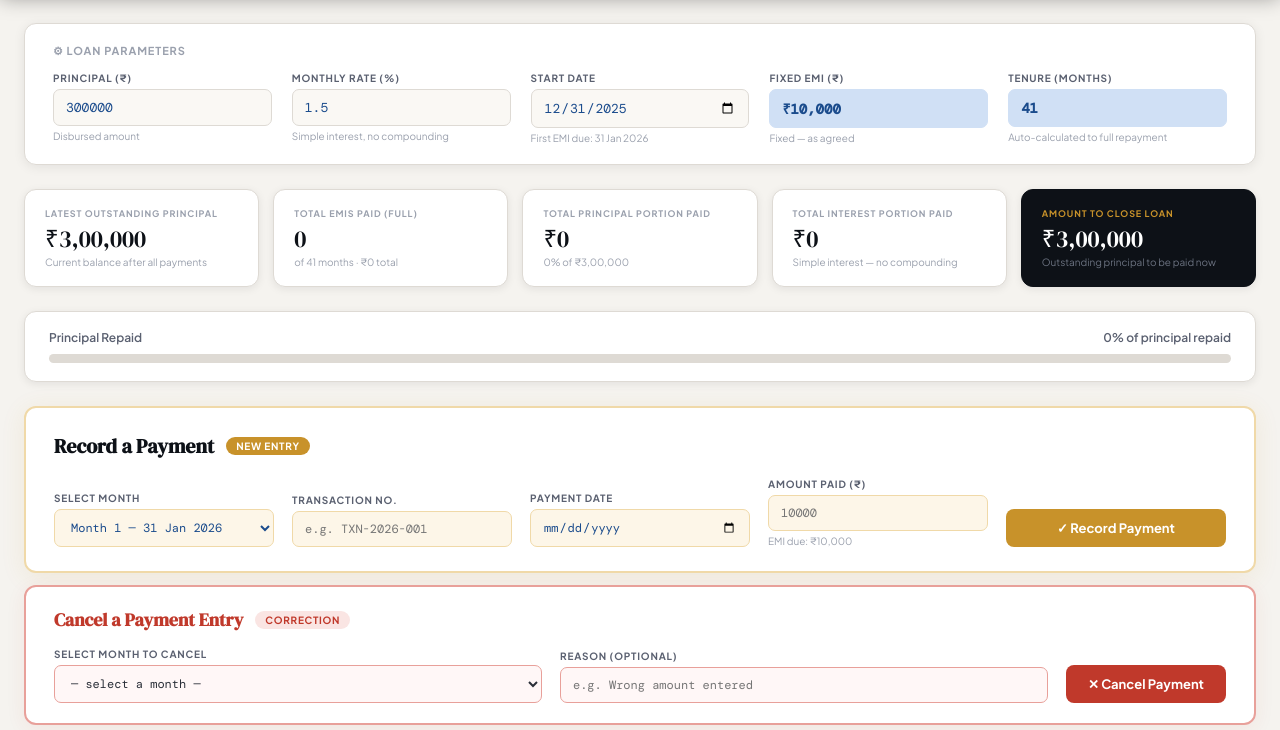
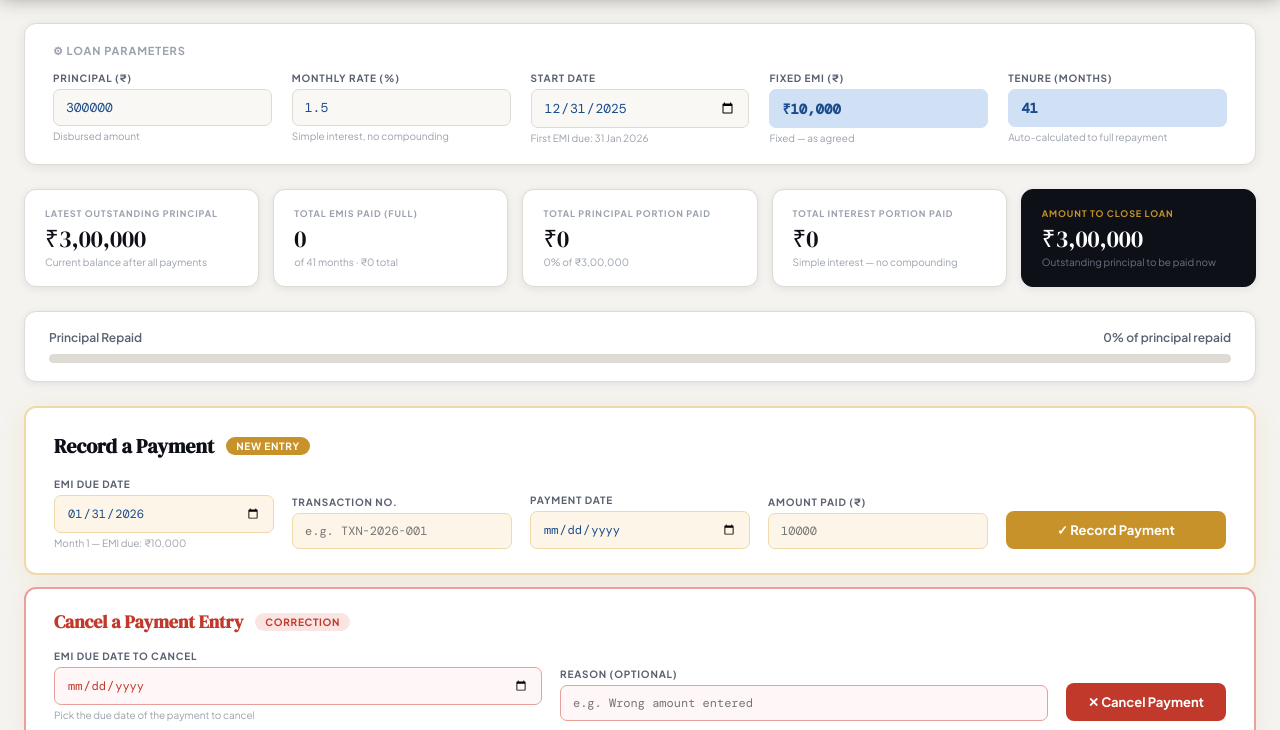
Before and after one commit to srini032026/loan-ledger, a plain HTML site: page index.html in a window 1280 px wide. Shown: the part 69-799 px from the top of the page. Drawn offline with nearby package versions, Linux system fonts and the light colour scheme.

Commit message:
index.html

```diff
--- a/index.html
+++ b/index.html
@@ -210,8 +210,9 @@ tfoot td:first-child{text-align:center;font-family:'Plus Jakarta Sans',sans-seri
     </div>
     <div class="entry-form">
       <div class="field">
-        <label>Select Month</label>
-        <select id="entryMonth"></select>
+        <label>EMI Due Date</label>
+        <input type="date" id="entryMonth" oninput="updateEmiHint()"/>
+        <div class="hint" id="emiHintEntry">Pick the EMI due date from the calendar</div>
       </div>
       <div class="field">
         <label>Transaction No.</label>
@@ -224,7 +225,6 @@ tfoot td:first-child{text-align:center;font-family:'Plus Jakarta Sans',sans-seri
       <div class="field">
         <label>Amount Paid (₹)</label>
         <input type="number" id="entryAmt" placeholder="10000" min="0"/>
-        <div class="hint" id="emiHintEntry"></div>
       </div>
       <div class="field">
         <label>&nbsp;</label>
@@ -242,8 +242,9 @@ tfoot td:first-child{text-align:center;font-family:'Plus Jakarta Sans',sans-seri
     </div>
     <div class="cancel-form">
       <div class="field">
-        <label>Select Month to Cancel</label>
-        <select id="cancelMonth"></select>
+        <label>EMI Due Date to Cancel</label>
+        <input type="date" id="cancelMonth" oninput="updateCancelHint()"/>
+        <div class="hint" id="cancelHint">Pick the due date of the payment to cancel</div>
       </div>
       <div class="field">
         <label>Reason (optional)</label>
@@ -401,72 +402,116 @@ function compute() {
   return out;
 }
 
-// ── DROPDOWNS ──────────────────────────────────────────────────────────────
-function populateDropdowns() {
+// ── DATE → MONTH INDEX RESOLUTION ─────────────────────────────────────────
+// Returns 0-based index of the schedule month whose due date matches dateStr,
+// or -1 if not found. Matches on year+month (day-tolerant ±3 days).
+function dateToMonthIdx(dateStr) {
+  if (!dateStr) return -1;
   const { n, sd } = getConfig();
-  const entSel = document.getElementById('entryMonth');
-  const canSel = document.getElementById('cancelMonth');
-  const prevE  = entSel.value;
-  const prevC  = canSel.value;
-
-  entSel.innerHTML = '';
-  canSel.innerHTML = '<option value="">— select a month —</option>';
-
+  const picked = new Date(dateStr + 'T00:00:00');
   for (let i = 0; i < n; i++) {
     const due = addMonths(sd, i + 1);
-    const r   = rows[i];
-    const hasPay = !r.cancelled && parseFloat(r.amtPaid) > 0;
-    const isCancelled = r.cancelled;
+    const diffDays = Math.abs((due - picked) / 86400000);
+    if (diffDays <= 3) return i;           // within 3 days → same instalment
+  }
+  // Fallback: match by same year+month
+  for (let i = 0; i < n; i++) {
+    const due = addMonths(sd, i + 1);
+    if (due.getFullYear() === picked.getFullYear() &&
+        due.getMonth()    === picked.getMonth()) return i;
+  }
+  return -1;
+}
 
-    // Entry dropdown: all months
-    const optE = document.createElement('option');
-    optE.value = i;
-    optE.textContent = `Month ${i+1} — ${fmtD(due)}${hasPay ? ' ✓' : isCancelled ? ' ✕' : ''}`;
-    entSel.appendChild(optE);
+// Build a lookup: "YYYY-MM-DD" → index, for setting min/max on pickers
+function buildDueDateMap() {
+  const { n, sd } = getConfig();
+  const map = {};
+  for (let i = 0; i < n; i++) {
+    const due = addMonths(sd, i + 1);
+    map[due.toISOString().slice(0, 10)] = i;
+  }
+  return map;
+}
 
-    // Cancel dropdown: only months with a payment recorded
-    if (hasPay) {
-      const optC = document.createElement('option');
-      optC.value = i;
-      optC.textContent = `Month ${i+1} — ${fmtD(due)} (₹${parseFloat(r.amtPaid).toLocaleString('en-IN')})`;
-      canSel.appendChild(optC);
-    }
+// Set min/max on both date pickers to the loan's date range
+function setupDatePickers() {
+  const { n, sd } = getConfig();
+  const first = addMonths(sd, 1).toISOString().slice(0, 10);
+  const last  = addMonths(sd, n).toISOString().slice(0, 10);
+  document.getElementById('entryMonth').min = first;
+  document.getElementById('entryMonth').max = last;
+  document.getElementById('cancelMonth').min = first;
+  document.getElementById('cancelMonth').max = last;
+
+  // Default entry picker to first unpaid month's due date
+  const firstUnpaid = rows.findIndex(r => !(parseFloat(r.amtPaid) > 0) && !r.cancelled);
+  const defaultIdx  = firstUnpaid >= 0 ? firstUnpaid : 0;
+  const defaultDue  = addMonths(sd, defaultIdx + 1).toISOString().slice(0, 10);
+  if (!document.getElementById('entryMonth').value) {
+    document.getElementById('entryMonth').value = defaultDue;
   }
-
-  // Restore or default
-  if (prevE !== '' && parseInt(prevE) < n) entSel.value = prevE;
-  else {
-    const firstUnpaid = rows.findIndex(r => !(parseFloat(r.amtPaid) > 0) && !r.cancelled);
-    entSel.value = firstUnpaid >= 0 ? firstUnpaid : 0;
-  }
-  if (prevC !== '' && parseInt(prevC) < n) canSel.value = prevC;
-
-  // Update EMI hint for selected month
-  updateEmiHint();
 }
 
 function updateEmiHint() {
-  const idx = parseInt(document.getElementById('entryMonth').value);
-  const { n } = getConfig();
+  const dateVal = document.getElementById('entryMonth').value;
+  const hint    = document.getElementById('emiHintEntry');
+  const idx     = dateToMonthIdx(dateVal);
+  if (idx < 0) {
+    hint.textContent = dateVal ? '⚠ Date does not match any EMI due date' : 'Pick the EMI due date from the calendar';
+    hint.style.color = dateVal ? 'var(--red)' : '';
+    return;
+  }
   const schedule = compute();
-  if (!schedule[idx]) return;
   const s = schedule[idx];
-  const hint = document.getElementById('emiHintEntry');
-  hint.textContent = `EMI due: ₹${s.emiDue.toLocaleString('en-IN')}${s.isFinal ? ' (final — residual)' : ''}`;
+  hint.style.color = '';
+  hint.textContent = `Month ${s.month} — EMI due: ₹${s.emiDue.toLocaleString('en-IN')}${s.isFinal ? ' (final — residual amount)' : ''}${s.paid > 0 && !s.cancelled ? ' · already recorded ✓' : ''}`;
+}
+
+function updateCancelHint() {
+  const dateVal = document.getElementById('cancelMonth').value;
+  const hint    = document.getElementById('cancelHint');
+  const idx     = dateToMonthIdx(dateVal);
+  if (idx < 0) {
+    hint.textContent = dateVal ? '⚠ Date does not match any EMI due date' : 'Pick the due date of the payment to cancel';
+    hint.style.color = dateVal ? 'var(--red)' : '';
+    return;
+  }
+  const r = rows[idx];
+  const { sd } = getConfig();
+  const due = addMonths(sd, idx + 1);
+  hint.style.color = '';
+  if (r.cancelled) {
+    hint.textContent = `Month ${idx+1} — already cancelled`;
+    hint.style.color = 'var(--ink4)';
+  } else if (parseFloat(r.amtPaid) > 0) {
+    hint.textContent = `Month ${idx+1} (due ${fmtD(due)}) — recorded ₹${parseFloat(r.amtPaid).toLocaleString('en-IN')} · will be cancelled`;
+    hint.style.color = 'var(--red)';
+  } else {
+    hint.textContent = `Month ${idx+1} — no payment recorded for this month`;
+    hint.style.color = 'var(--ink4)';
+  }
+}
+
+function populateDropdowns() {
+  setupDatePickers();
+  updateEmiHint();
+  updateCancelHint();
 }
 
 // ── RECORD PAYMENT ─────────────────────────────────────────────────────────
 function recordPayment() {
-  const idx     = parseInt(document.getElementById('entryMonth').value);
-  const txnNo   = document.getElementById('entryTxn').value.trim();
-  const payDate = document.getElementById('entryDate').value;
-  const amtRaw  = document.getElementById('entryAmt').value.trim();
-  const amt     = parseFloat(amtRaw);
+  const dueDateVal = document.getElementById('entryMonth').value;
+  const txnNo      = document.getElementById('entryTxn').value.trim();
+  const payDate    = document.getElementById('entryDate').value;
+  const amtRaw     = document.getElementById('entryAmt').value.trim();
+  const amt        = parseFloat(amtRaw);
+  const idx        = dateToMonthIdx(dueDateVal);
 
-  if (!payDate)                    { showMsg('entryMsg','error','Please enter a payment date.'); return; }
-  if (!amtRaw||isNaN(amt)||amt<=0) { showMsg('entryMsg','error','Please enter a valid amount.'); return; }
+  if (!dueDateVal || idx < 0) { showMsg('entryMsg','error','Please select a valid EMI due date from the calendar.'); return; }
+  if (!payDate)                { showMsg('entryMsg','error','Please enter the payment date.'); return; }
+  if (!amtRaw||isNaN(amt)||amt<=0) { showMsg('entryMsg','error','Please enter a valid amount paid.'); return; }
 
-  // If month was previously cancelled, uncancel it
   rows[idx] = { txnNo, payDate, amtPaid: amt, cancelled: false, cancelReason: '' };
 
   document.getElementById('entryTxn').value  = '';
@@ -479,26 +524,38 @@ function recordPayment() {
 
   render();
 
-  // Advance to next unpaid
-  const nextUnpaid = rows.findIndex((r,i) => i > idx && !(parseFloat(r.amtPaid)>0) && !r.cancelled);
-  if (nextUnpaid >= 0) document.getElementById('entryMonth').value = nextUnpaid;
+  // Advance entry picker to next unpaid month's due date
+  const nextUnpaid = rows.findIndex((r, i) => i > idx && !(parseFloat(r.amtPaid) > 0) && !r.cancelled);
+  if (nextUnpaid >= 0) {
+    document.getElementById('entryMonth').value = addMonths(sd, nextUnpaid + 1).toISOString().slice(0, 10);
+    updateEmiHint();
+  }
 }
 
 // ── CANCEL PAYMENT ─────────────────────────────────────────────────────────
 function cancelPayment() {
-  const idxStr = document.getElementById('cancelMonth').value;
-  if (!idxStr) { showMsg('cancelMsg','error','Please select a month to cancel.'); return; }
-  const idx    = parseInt(idxStr);
-  const reason = document.getElementById('cancelReason').value.trim();
+  const dueDateVal = document.getElementById('cancelMonth').value;
+  const reason     = document.getElementById('cancelReason').value.trim();
+  const idx        = dateToMonthIdx(dueDateVal);
 
-  if (!confirm(`Cancel payment for Month ${idx+1}? The ledger will recalculate from this month onwards.`)) return;
+  if (!dueDateVal || idx < 0) { showMsg('cancelMsg','error','Please select a valid EMI due date from the calendar.'); return; }
+
+  const r = rows[idx];
+  if (r.cancelled)              { showMsg('cancelMsg','error',`Month ${idx+1} is already cancelled.`); return; }
+  if (!(parseFloat(r.amtPaid) > 0)) { showMsg('cancelMsg','error',`Month ${idx+1} has no payment recorded — nothing to cancel.`); return; }
+
+  const { sd } = getConfig();
+  const due = addMonths(sd, idx + 1);
+  if (!confirm(`Cancel payment for Month ${idx+1} (due ${fmtD(due)}, ₹${parseFloat(r.amtPaid).toLocaleString('en-IN')})?\nThe ledger will recalculate from this month onwards.`)) return;
 
   rows[idx].cancelled    = true;
   rows[idx].cancelReason = reason || 'Entry cancelled';
 
   document.getElementById('cancelReason').value = '';
-  const { sd } = getConfig();
-  const due = addMonths(sd, idx + 1);
+  document.getElementById('cancelMonth').value  = '';
+  document.getElementById('cancelHint').textContent = 'Pick the due date of the payment to cancel';
+  document.getElementById('cancelHint').style.color = '';
+
   showMsg('cancelMsg','info', `✕ Month ${idx+1} (due ${fmtD(due)}) payment cancelled. Ledger updated.`);
   render();
 }
@@ -510,7 +567,7 @@ function inlineCancel(idx) {
   if (!confirm(`Cancel payment for Month ${idx+1} (due ${fmtD(due)})?`)) return;
   rows[idx].cancelled = true;
   rows[idx].cancelReason = 'Cancelled via ledger';
-  showMsg('cancelMsg','info', `✕ Month ${idx+1} payment cancelled.`);
+  showMsg('cancelMsg','info', `✕ Month ${idx+1} payment cancelled. Ledger updated.`);
   render();
 }
 
@@ -691,7 +748,6 @@ function clearAll() {
 ['principal','rate','startDate'].forEach(id => {
   document.getElementById(id).addEventListener('input', () => { rows=[]; render(); });
 });
-document.getElementById('entryMonth').addEventListener('change', updateEmiHint);
 
 // ── BOOT ───────────────────────────────────────────────────────────────────
 render();
```
